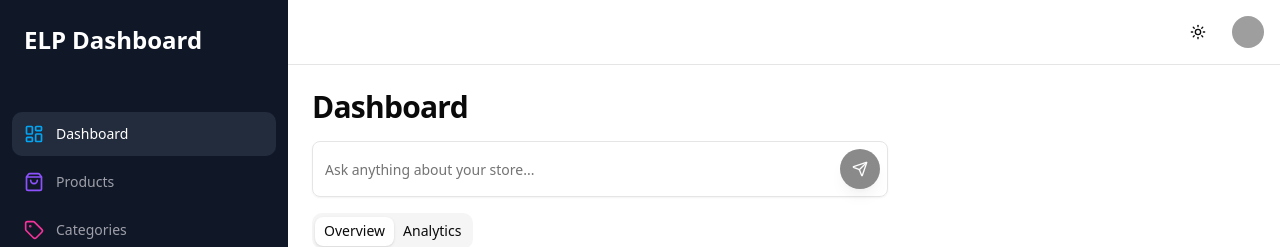
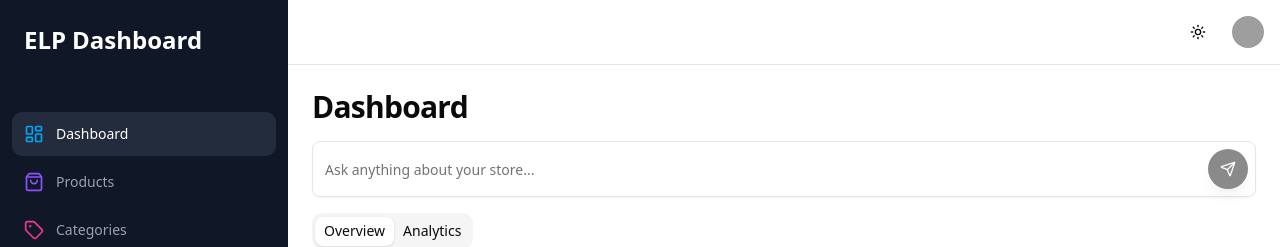
Before and after one commit to imzodev/nextjs-llm-mysql, a Next.js app: page /dashboard in a window 1280 px wide. Shown: the top 247 px of the page. Built offline with nearby package versions, Linux system fonts and the light colour scheme; no server answers; the database is empty; grey boxes are pictures that could not be loaded.

Commit message:
style: remove max-width constraint from query form and response container

```diff
--- a/app/dashboard/page.tsx
+++ b/app/dashboard/page.tsx
@@ -98,7 +98,7 @@ export default function DashboardPage() {
         <div className="flex items-center justify-between">
           <h2 className="text-3xl font-bold tracking-tight">Dashboard</h2>
         </div>
-        <form onSubmit={handleNlQuerySubmit} className="max-w-xl w-full relative">
+        <form onSubmit={handleNlQuerySubmit} className="w-full relative">
           <div className="relative">
             <Input
               type="text"
@@ -125,7 +125,7 @@ export default function DashboardPage() {
           </div>
         </form>
         {(nlResponse || nlError) && (
-          <div className="max-w-xl w-full mt-2 rounded bg-muted px-4 py-3 text-base">
+          <div className="w-full mt-2 rounded bg-muted px-4 py-3 text-base">
             {nlError ? (
               <span className="text-destructive">{nlError}</span>
             ) : (
```
